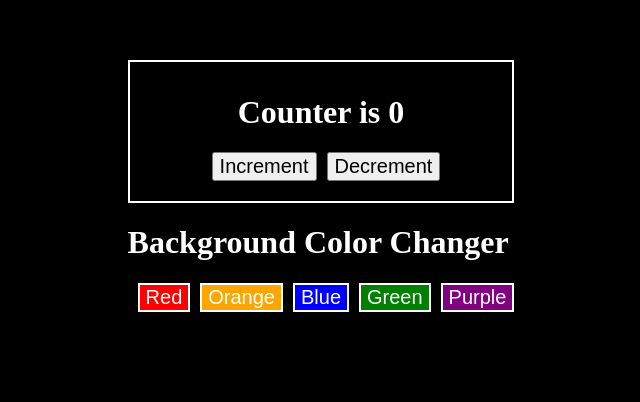
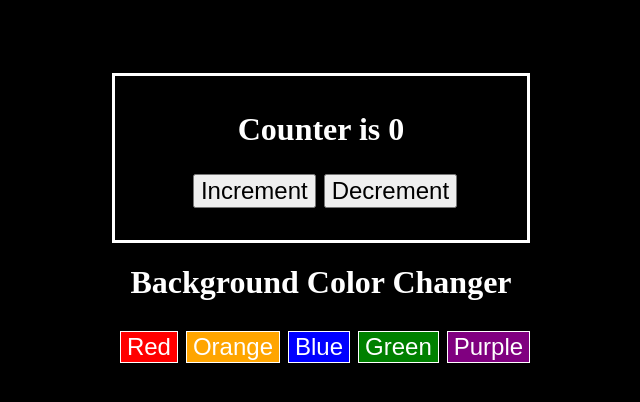
Before and after one commit to anshika1690/counter-bgco-changer, a React app: page / in a window 1280 px wide. Shown: the part 214-616 px from the top of the page, without its empty margins (319-959 px from the left). Built offline with nearby package versions, Linux system fonts and the light colour scheme.

Commit message:
Added CSS

```diff
--- a/style.css
+++ b/style.css
@@ -2,28 +2,31 @@ body{
     margin: 0;
     padding: 0;
     height: 100vh;
-     display: flex;
+    display: flex;
     justify-content: center;
     align-items: center;
+    padding: 2rem;
 }
 .div{
     height: 100%;
-
+    text-align: center;
 }
 .but button{
-    margin-left: 10px;
-    font-size: 20px;
+    margin-left: 0.5rem;
+    font-size: 1.5rem;
     color: white;
-    border: 2px solid white;
+    border: 0.1rem solid white;
+    margin-top: 0.5rem;
 }
 .counter{
     color: white;
-    border: 2px solid white;
-    padding: 10px;
+    border: 0.2rem solid white;
+    padding: 0.8rem;
     text-align: center;
-    padding-bottom: 20px;
+    padding-bottom: 2rem;
 }
 .counter button{
-    font-size: 20px;
-    margin-left: 10px;
+    font-size: 1.5rem;
+    margin-top: 0.3rem;
+    margin-left: 0.5rem;
 }
```
Also changed, not shown: index.html (line endings or trailing spaces), src/components/Colorful.js (line endings or trailing spaces), src/first.js (line endings or trailing spaces).
